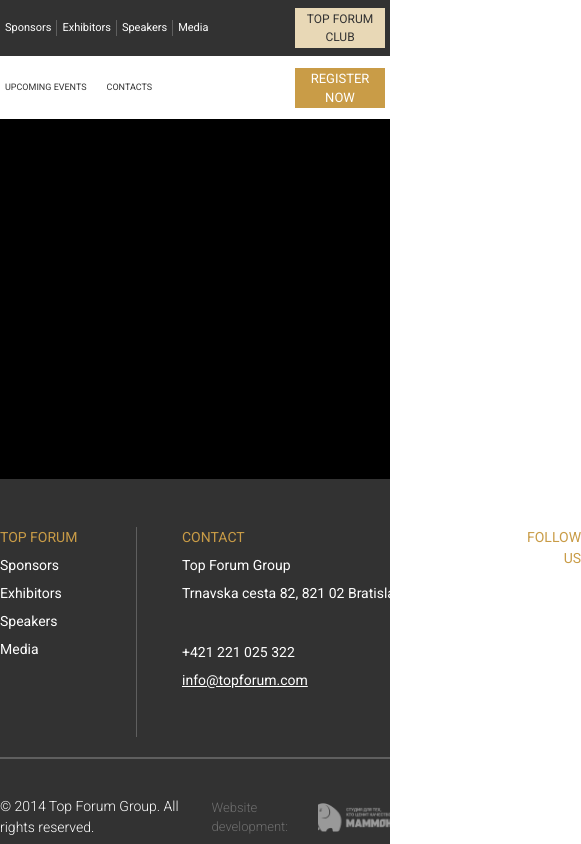
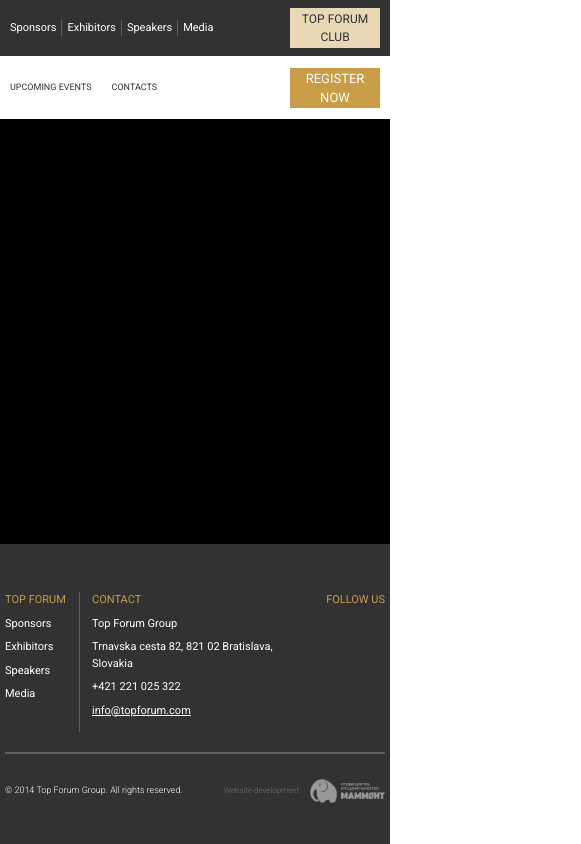
Before and after one commit to MarikParrish/topforum, a plain HTML site: page src/index.html in a window 390 px wide. Shown: the whole page, 581 px wide, since content can reach past the window. Drawn offline with nearby package versions, Linux system fonts and the light colour scheme; files that its build step writes are made by us from their sources.

Commit message:
adaptive footer

```diff
--- a/src/sass/_footer.scss
+++ b/src/sass/_footer.scss
@@ -82,7 +82,6 @@
         }
         &-img{
             width: 93px;
-            height: 29px;
             img{
                 width: 100%;
                 height: 100%;
@@ -95,18 +94,58 @@
 
 // Media
 
-@media (max-width:1200px){
-
-}
-
-@media (max-width:992px){
-
-}
-
 @media (max-width:768px){
-
+    .footer{
+        &__wrapper{
+            gap:12px;
+        }
+        &__block{
+            &-text, &-title{
+                font-size: 13px;
+            }
+        }
+        &__bottom{
+            &-rights{
+                font-size: 13px;
+            }
+            &-dev{
+                font-size: 12px;
+            }
+            &-img{
+                width: 85px;
+            }
+        }
+    }
 }
 
 @media (max-width:576px){
+    .footer{
+        min-height: 300px;
+        &__wrapper{
+            grid-template-columns: 75px auto auto;
+            grid-template-rows: 140px;
+        }
+        &__block{
+            br{
+                display: none;
+            }
+            &-text,&-title{
+                font-size: 11px;
+            }
+        }
 
+        &__bottom{
+            margin-top: 25px;
+            &-rights{
+                font-size: 9px;
+                margin-right: 10px;
+            }
+            &-dev{
+                font-size: 8px;
+            }
+            &-img{
+                width: 75px;
+            }
+        }
+    }
 }
--- a/src/sass/_header.scss
+++ b/src/sass/_header.scss
@@ -122,17 +122,17 @@
 // Media
 
 @media (max-width:1200px){
+
+    .container{
+        padding: 0 5px;
+    }
+
     .header{
         .container{
             margin: 0;
             width: 100%;
         }
-        &__nav{
-            padding: 0 20px;
-        }
         &__content{
-            // padding: 10px 20px 0 20px;
-            padding: 0 20px;
             display: flex;
             align-items: center;
             &-logo{
```
Also changed, not shown: dist/css/style.min.css.
